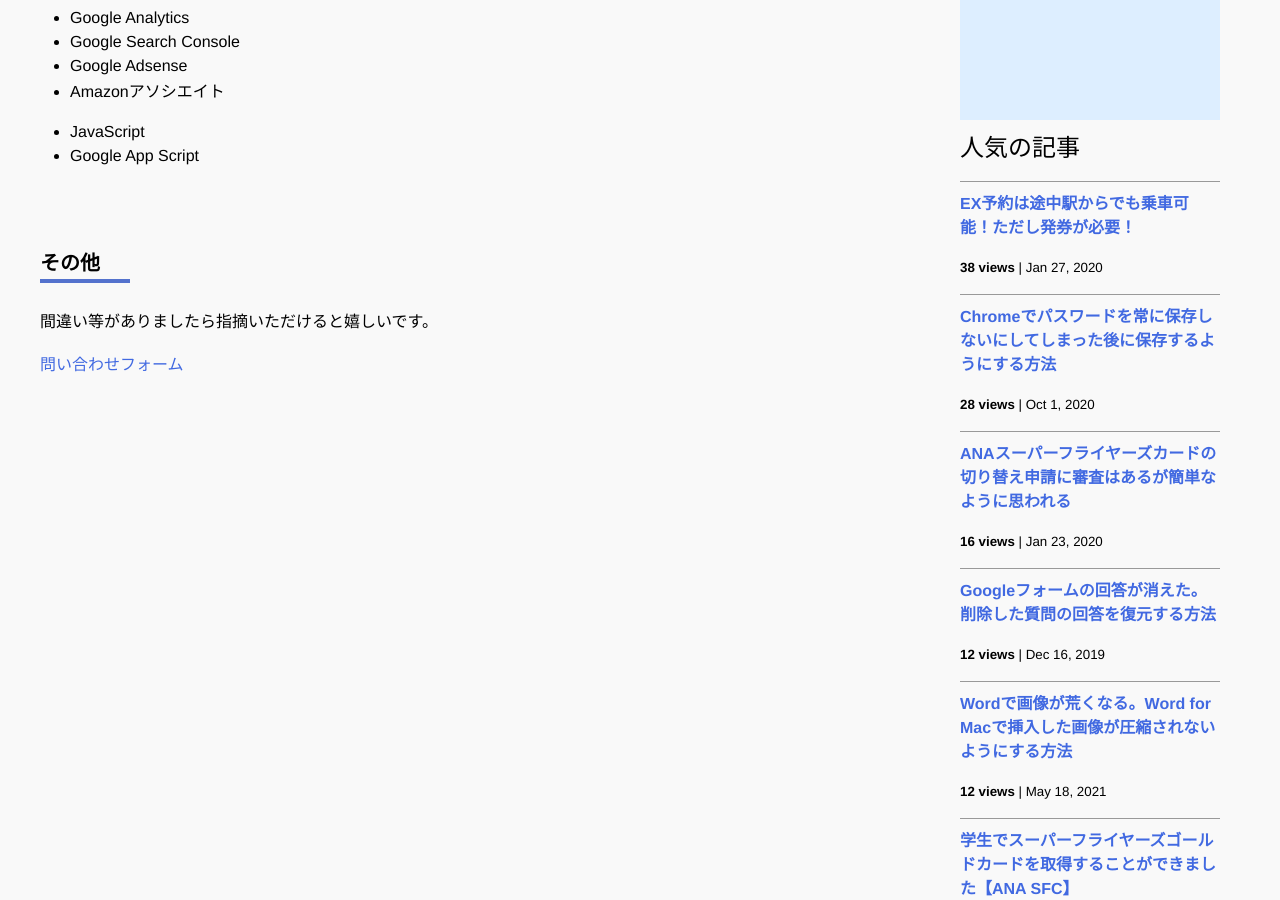
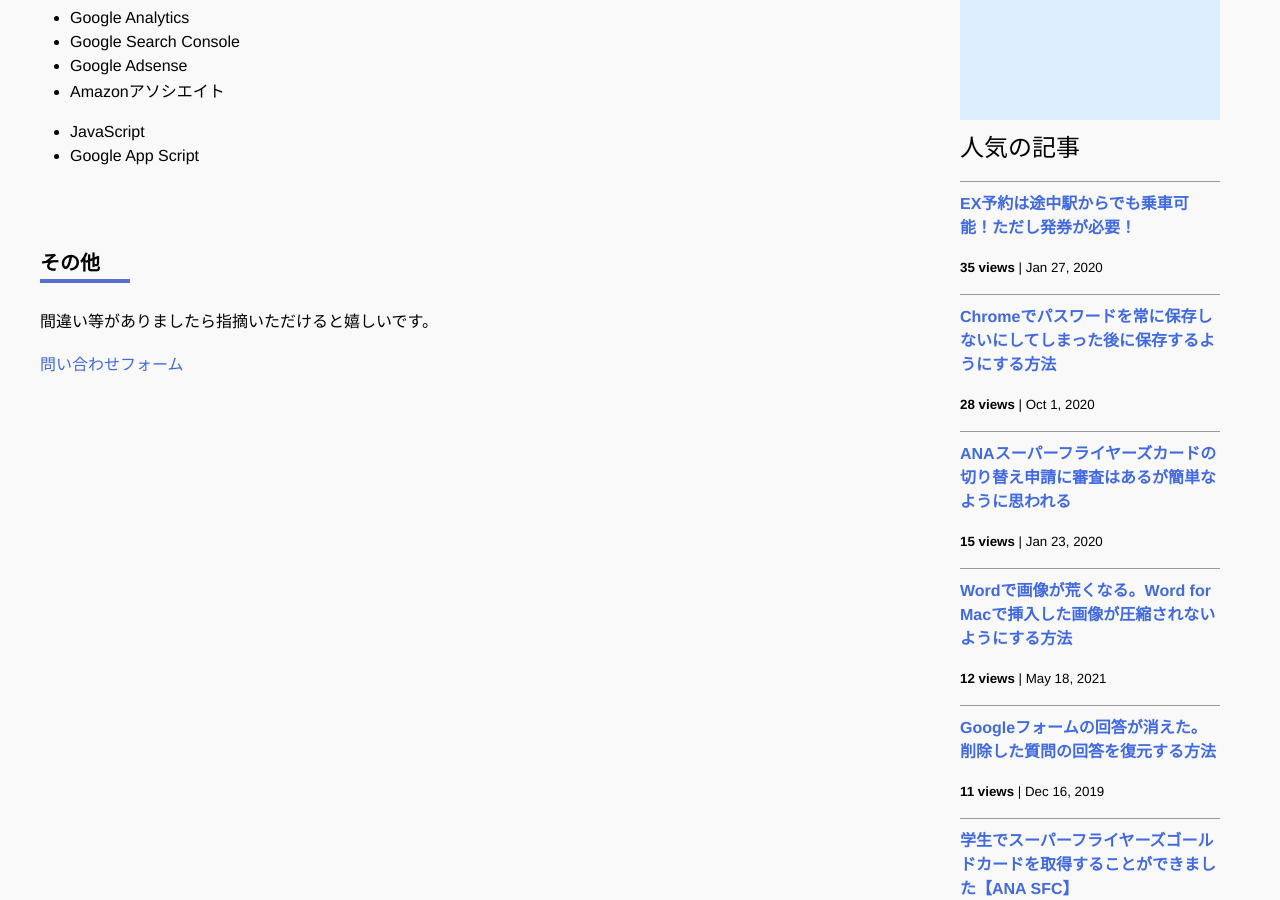
Before and after one commit to iwanaminami/shoyaiwaname, a Jekyll site: the page built from about.markdown, in a window 1280 px wide and 900 px high, scrolled down 693 px. Built offline with Jekyll 4.4.1, drawn with Linux system fonts in a browser that asks for light colours; nearby versions of some CDN libraries; comment, search, counter and statistics services are not loaded.

Commit message:
chore(ga): update _data/popularposts.yml 20261026-0052

```diff
--- a/_data/popularposts.yml
+++ b/_data/popularposts.yml
@@ -1,16 +1,16 @@
 side:
-  - view: 38
+  - view: 35
     url: "/2020/01/27/ex-rideontheway.html"
   - view: 28
     url: "/2020/10/01/googlepassword.html"
-  - view: 21
+  - view: 20
     url: "/"
-  - view: 16
+  - view: 15
     url: "/2020/01/23/sfc-judge.html"
   - view: 12
+    url: "/2021/05/18/image-compression-word.html"
+  - view: 11
     url: "/2019/12/16/restore-googleform.html"
-  - view: 12
-    url: "/2021/05/18/image-compression-word.html"
   - view: 6
     url: "/2020/01/23/sfcgold.html"
   - view: 4
```
